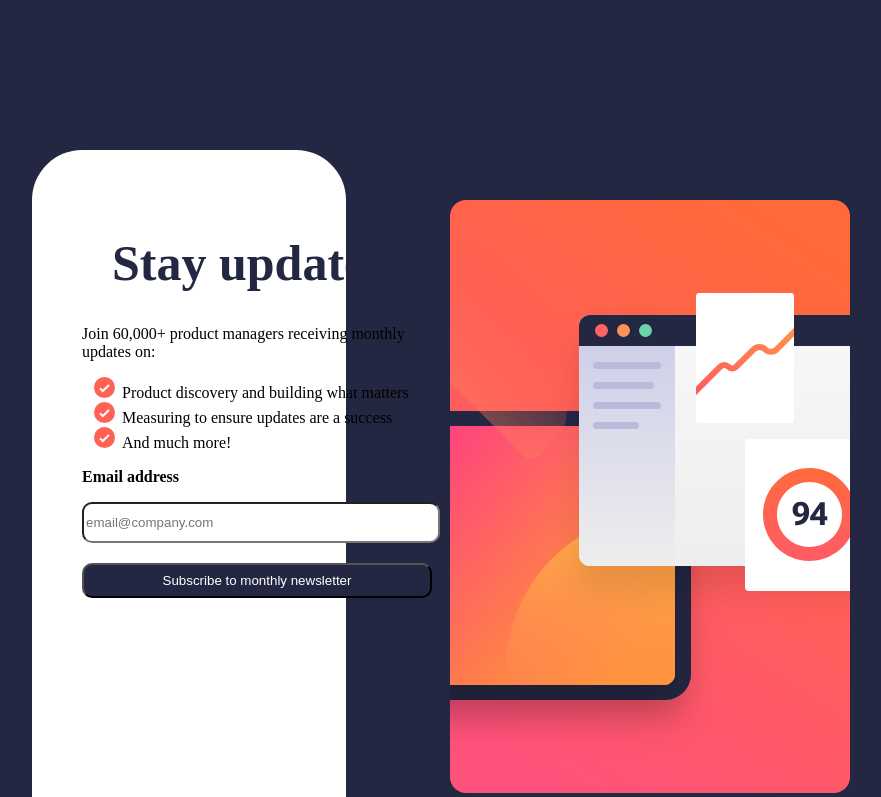
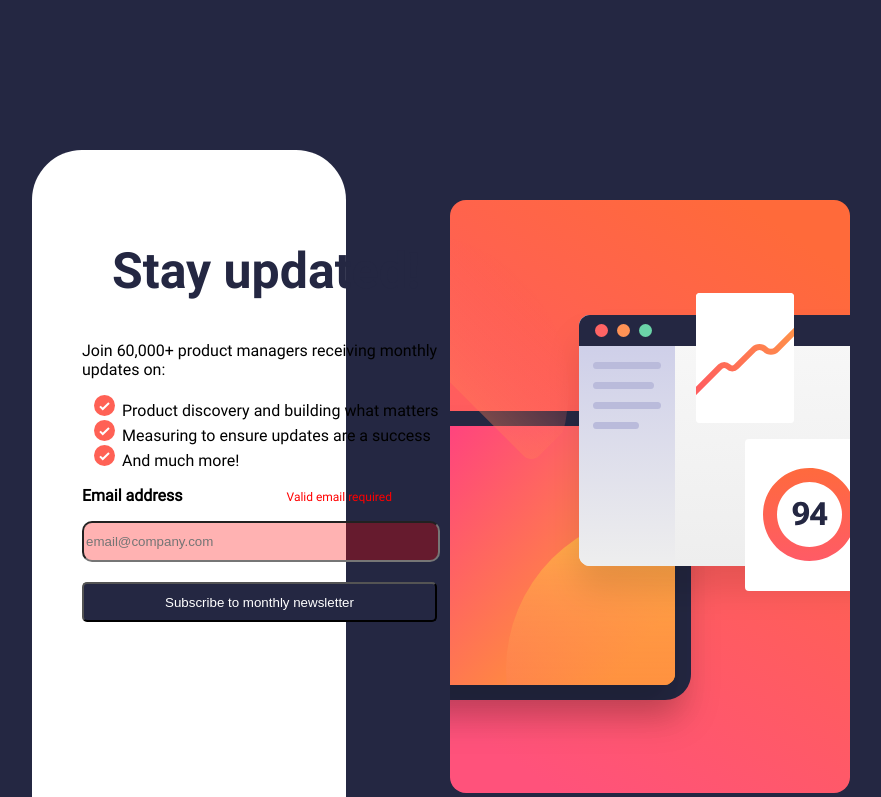
Before and after one commit to Ben-Ricketts/Newsletter, a plain HTML site: page index.html in a window 1280 px wide. Both pictures are taken after a click on the button "Subscribe to monthly newsletter". Shown: the top 797 px of the page, without its empty margins (376-1257 px from the left). Drawn offline with Linux system fonts and the light colour scheme.

Commit message:
finished

```diff
--- a/index.html
+++ b/index.html
@@ -31,6 +31,7 @@
   </head>
   <body>
     <!-- Sign-up form start -->
+    <article>
       <div class="container">
         <div class="column1">
           <h1 id="header">Stay updated!</h1>
@@ -40,8 +41,11 @@
             <li id="list2">Measuring to ensure updates are a success</li>
             <li id="list3">And much more!</li>
           </ul>
-        <p><b>Email address</b></p>
-        <input placeholder="email@company.com" id="input-email" />
+          <p>
+            <b>Email address</b>
+            <span class="error-message hidden">Valid email required</span>
+          </p>
+          <input placeholder="email@company.com" type="text" id="input-email" />
           <div>
             <button id="sub-btn">Subscribe to monthly newsletter</button>
           </div>
@@ -54,13 +58,16 @@
           />
         </div>
       </div>
+    </article>
 
+    <footer>
       <div class="attribution">
         Challenge by
         <a href="https://www.frontendmentor.io?ref=challenge" target="_blank"
           >Frontend Mentor</a
-      >. Coded by <a href="#">Your Name Here</a>.
+        >. Coded by <a href="#">Ben</a>.
       </div>
+    </footer>
     <script src="script.js"></script>
   </body>
 </html>
--- a/script.js
+++ b/script.js
@@ -1,20 +1,35 @@
+const inputEmail = document.getElementById("input-email").value;
+const email = document.getElementById("input-email");
+const isValidEmail = validateEmail(inputEmail);
+let emailErrorMessage = document.querySelector(".hidden");
+let subscribeBtn = document.getElementById("sub-btn");
+let EmailAddress = document.querySelector(".email-confirm");
+let emailAddressInput = document.getElementById("input-email");
+
 function validateEmail(email) {
   const regex = /^[^\s@]+@[^\s@]+\.[^\s@]+$/;
   return regex.test(email);
 }
 
-// Usage example
-const inputEmail = document.getElementById("input-email").value;
-const isValidEmail = validateEmail(inputEmail);
+let checkEmailValidation = function () {
+  const inputEmail = document.getElementById("input-email").value;
+  const isValidEmail = validateEmail(inputEmail);
+
+  if (isValidEmail) {
+    window.location.href = "success.html";
+  } else {
+    emailErrorMessage.classList.remove("hidden");
+
+    email.style.color = "red";
+
+    email.style.backgroundColor = "rgba(255,0,0,0.3)";
+  }
+};
 
 document.addEventListener("keydown", function (e) {
   if (e.key === "Enter") {
-    const inputEmail = document.getElementById("input-email").value;
-    const isValidEmail = validateEmail(inputEmail);
-    if (isValidEmail) {
-      window.location.href = "success.html";
-    } else {
-      console.log("Wrong");
-    }
+    checkEmailValidation();
   }
 });
+
+subscribeBtn.addEventListener("click", checkEmailValidation);
--- a/style.css
+++ b/style.css
@@ -1,6 +1,6 @@
 @font-face {
   font-family: MyFont;
-  src: url(assets/fonts/Roboto-Regular.ttf);
+  src: url(./assets/fonts/Roboto-Regular.ttf);
 }
 @font-face {
   font-family: FontBold;
@@ -8,6 +8,7 @@
 }
 body {
   background-color: hsl(234, 29%, 20%);
+  font-family: "MyFont";
 }
 .container {
   display: grid;
@@ -35,9 +36,9 @@ body {
 
 #sub-btn {
   margin-top: 20px;
-  width: 350px;
-  height: 35px;
-  border-radius: 10px;
+  width: 355px;
+  height: 40px;
+  border-radius: 5px;
   background-color: hsl(234, 29%, 20%);
   color: white;
 }
@@ -46,6 +47,7 @@ body {
   padding-left: 30px;
   font-size: 50px;
   color: hsl(234, 29%, 20%);
+  font-family: FontBold;
 }
 
 #input-email {
@@ -53,3 +55,21 @@ body {
   height: 35px;
   border-radius: 10px;
 }
+
+.error-message {
+  padding-left: 100px;
+  font-size: 12px;
+  color: red;
+}
+
+.hidden {
+  visibility: hidden;
+}
+
+.attribution {
+  color: white;
+}
+
+#sub-btn:hover {
+  background: linear-gradient(to right, hsl(355, 78%, 54%), rgb(249, 65, 9));
+}
--- /dev/null
+++ b/styleSuccess.css
@@ -0,0 +1,46 @@
+@font-face {
+  font-family: MyFont;
+  src: url(./assets/fonts/Roboto-Regular.ttf);
+}
+@font-face {
+  font-family: FontBold;
+  src: url(assets/fonts/Roboto-Bold.ttf);
+}
+body {
+  background-color: hsl(234, 29%, 20%);
+  font-family: "MyFont";
+}
+
+.container {
+  text-align: left;
+  height: 400px;
+  width: 500px;
+  grid-gap: 10px;
+  padding-left: 70px;
+  margin-top: 150px;
+  padding-top: 50px;
+  padding-bottom: 50px;
+  margin-bottom: 100px;
+  margin-left: 700px;
+  margin-right: 550px;
+  background-color: white;
+  border-radius: 50px;
+}
+
+.heading {
+  font-weight: bolder;
+  font-weight: 800px;
+  font-family: FontBold;
+  font-size: 50px;
+  text-align: left;
+}
+
+.dismiss-btn {
+  margin-top: 20px;
+  width: 355px;
+  height: 40px;
+  border-radius: 5px;
+  background-color: hsl(234, 29%, 20%);
+  color: white;
+  margin-left: 25px;
+}
```
Also changed, not shown: success.html (+17 -3 lines). Lines whose indentation alone changed are shown as unchanged.
